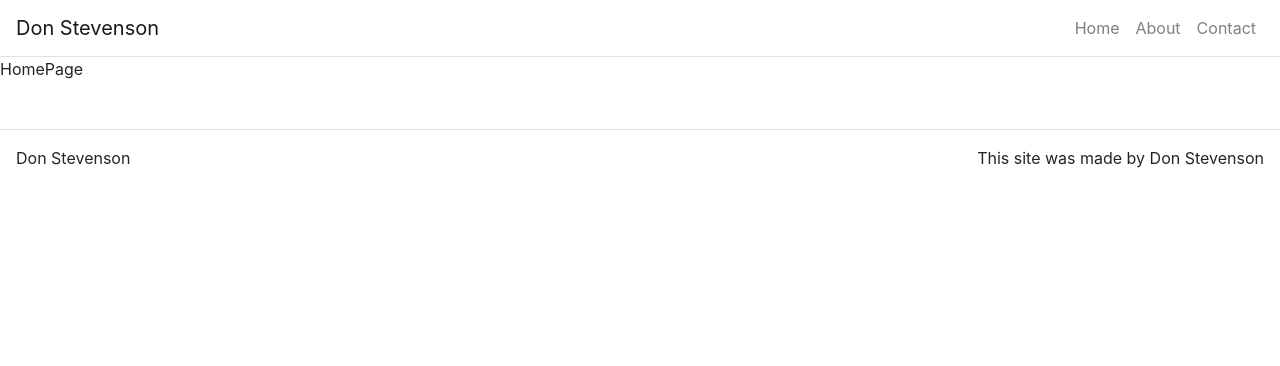
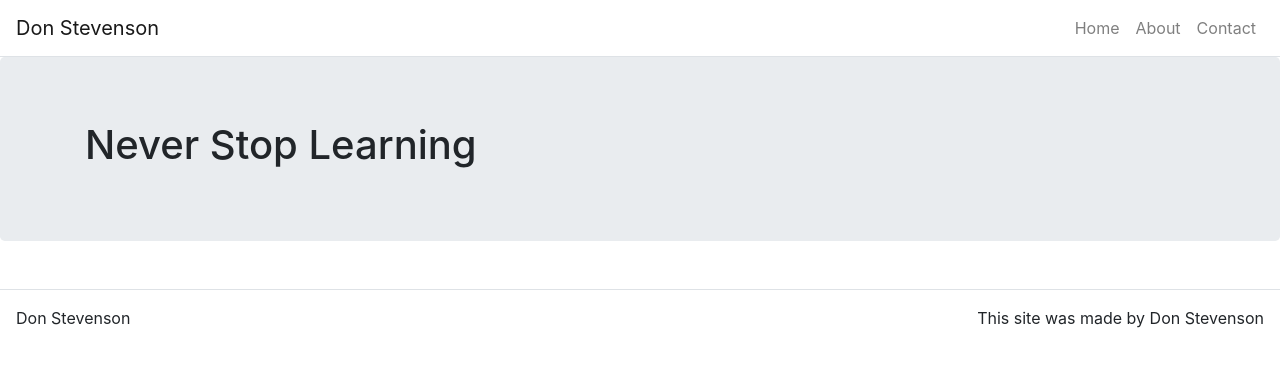
Before and after one commit to Don-Stevenson/personalWebsite, a React (Create React App) app: page / in a window 1280 px wide. Shown: the top 366 px of the page. Built offline with nearby package versions, Linux system fonts and the light colour scheme.

Commit message:
set up hero text to display title

```diff
--- /dev/null
+++ b/src/components/Hero.js
@@ -0,0 +1,21 @@
+import React from "react";
+import Jumbotron from "react-bootstrap/Jumbotron";
+import Container from "react-bootstrap/Container";
+import Row from "react-bootstrap/Row";
+import Col from "react-bootstrap/Col";
+
+export default function Hero(props) {
+  return (
+    <Jumbotron>
+      <Container>
+        <Row>
+          <Col>
+            {props.title && <h1>{props.title}</h1>}
+            {props.subTitle && <h1>{props.subTitle}</h1>}
+            {props.text && <h1>{props.text}</h1>}
+          </Col>
+        </Row>
+      </Container>
+    </Jumbotron>
+  );
+}
--- a/src/pages/HomePage.js
+++ b/src/pages/HomePage.js
@@ -1,7 +1,6 @@
 import React from "react";
+import Hero from "../components/Hero";
 
-export default function HomePage() {
-    return(
-        <p>HomePage</p>
-    )
+export default function HomePage(props) {
+  return <Hero title={props.title} />;
 }
```
